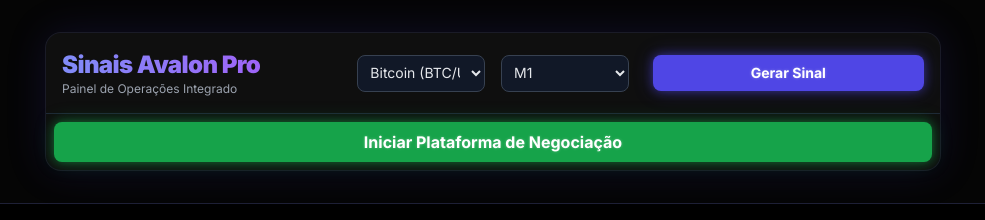
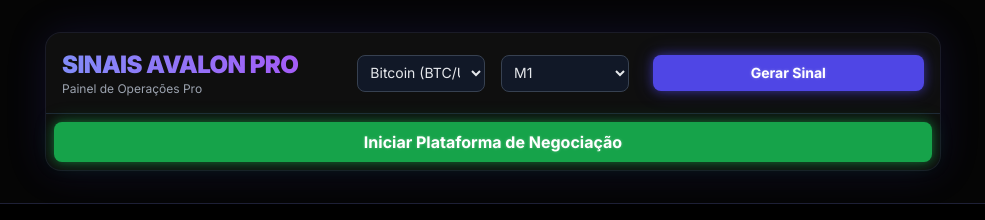
Before and after one commit to Nolido7/avalonpro, a plain HTML site: page index.html in a window 1280 px wide. Shown: the whole page, without its empty margins (147-1132 px from the left). Drawn offline with nearby package versions, Linux system fonts and the light colour scheme.

Commit message:
Update index.html

```diff
--- a/index.html
+++ b/index.html
@@ -105,8 +105,8 @@
             <div class="grid grid-cols-1 md:grid-cols-3 gap-6 items-center p-4">
                 <!-- Coluna 1: Logo e Título -->
                 <div class="text-center md:text-left">
-                     <h1 class="text-2xl font-black tracking-tight text-transparent bg-clip-text bg-gradient-to-r from-indigo-400 to-purple-500">Sinais Avalon Pro</h1>
-                     <p class="text-xs text-gray-400">Painel de Operações Integrado</p>
+                     <h1 class="text-2xl font-black tracking-tight text-transparent bg-clip-text bg-gradient-to-r from-indigo-400 to-purple-500">SINAIS AVALON PRO</h1>
+                     <p class="text-xs text-gray-400">Painel de Operações Pro</p>
                 </div>
 
                 <!-- Coluna 2: Controles -->
```
